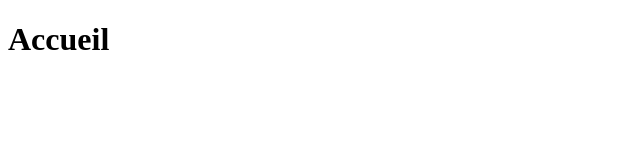
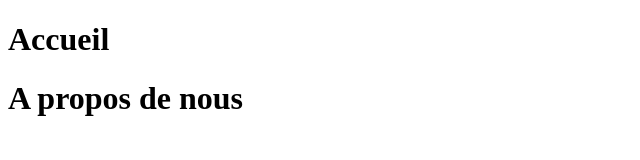
Before and after one commit to charlotte146/monProjet, a plain HTML site: page index.html in a window 1280 px wide. Shown: the whole page, without its empty margins (0-640 px from the left). Drawn offline with Linux system fonts and the light colour scheme.

Commit message:
ajout de a propos de nous

```diff
--- a/index.html
+++ b/index.html
@@ -11,5 +11,6 @@
     </head>
     <body>
 	    <h1> Accueil </h1>
+	    <h1>A propos de nous </h1>
     </body>
 </html>
```
